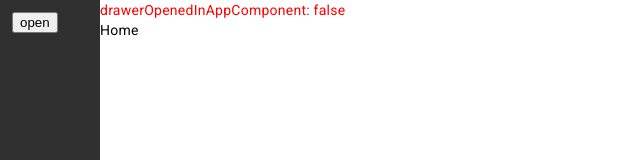
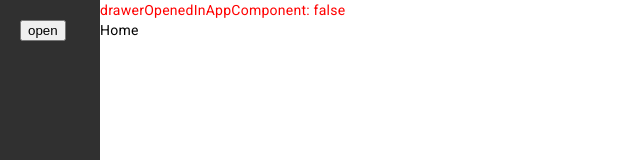
Before and after one commit to Xnumber/angular-example-project, an Angular app: page / in a window 1280 px wide. Shown: the top 160 px of the page, without its empty margins (0-640 px from the left). Built offline with nearby package versions, Linux system fonts and the light colour scheme.

Commit message:
feat: test basic feature
topic
- property binding

```diff
--- a/src/app/sidenav/sidenav.component.html
+++ b/src/app/sidenav/sidenav.component.html
@@ -3,6 +3,8 @@
 	<!-- 你可以透過在圓括號中指定事件名稱來宣告一個事件監聽器 -->
 
 	<mat-drawer
+		id="test-id"
+		[class]="className"
 		(opened)="emitDrawerToggled()"
 		(openedStart)="drawerOpened = true"
 		(closed)="drawerOpened = false; emitDrawerToggled()"
--- a/src/app/sidenav/sidenav.component.scss
+++ b/src/app/sidenav/sidenav.component.scss
@@ -4,11 +4,10 @@
 }
 
 .example-sidenav-content {
-	padding: 12px;
+	padding: 20px;
 }
 
 .example-sidenav {
-	padding: 12px;
 	box-shadow: 1px 1px 3px black;
 	padding: 20px;
 }
--- a/src/app/sidenav/sidenav.component.ts
+++ b/src/app/sidenav/sidenav.component.ts
@@ -14,7 +14,7 @@ export class SidenavAutosizeExample {
   drawerOpened = false;
   @Input() fromAppComponent!: string;
   @Output() notify = new EventEmitter<boolean>();
-
+  className = "test-class-name";
   emitDrawerToggled = () => {
     this.notify.emit(this.drawerOpened);
   }
```
